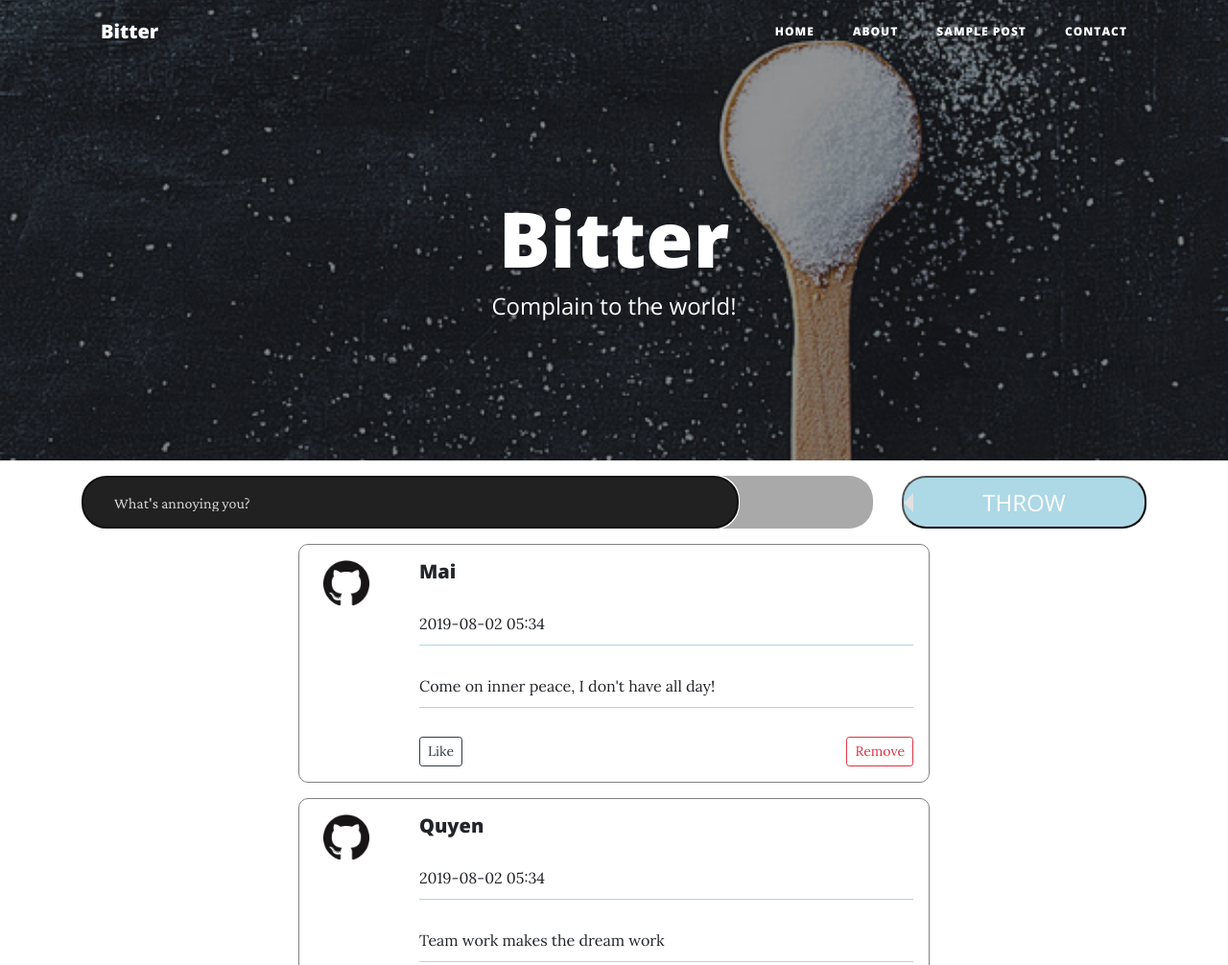
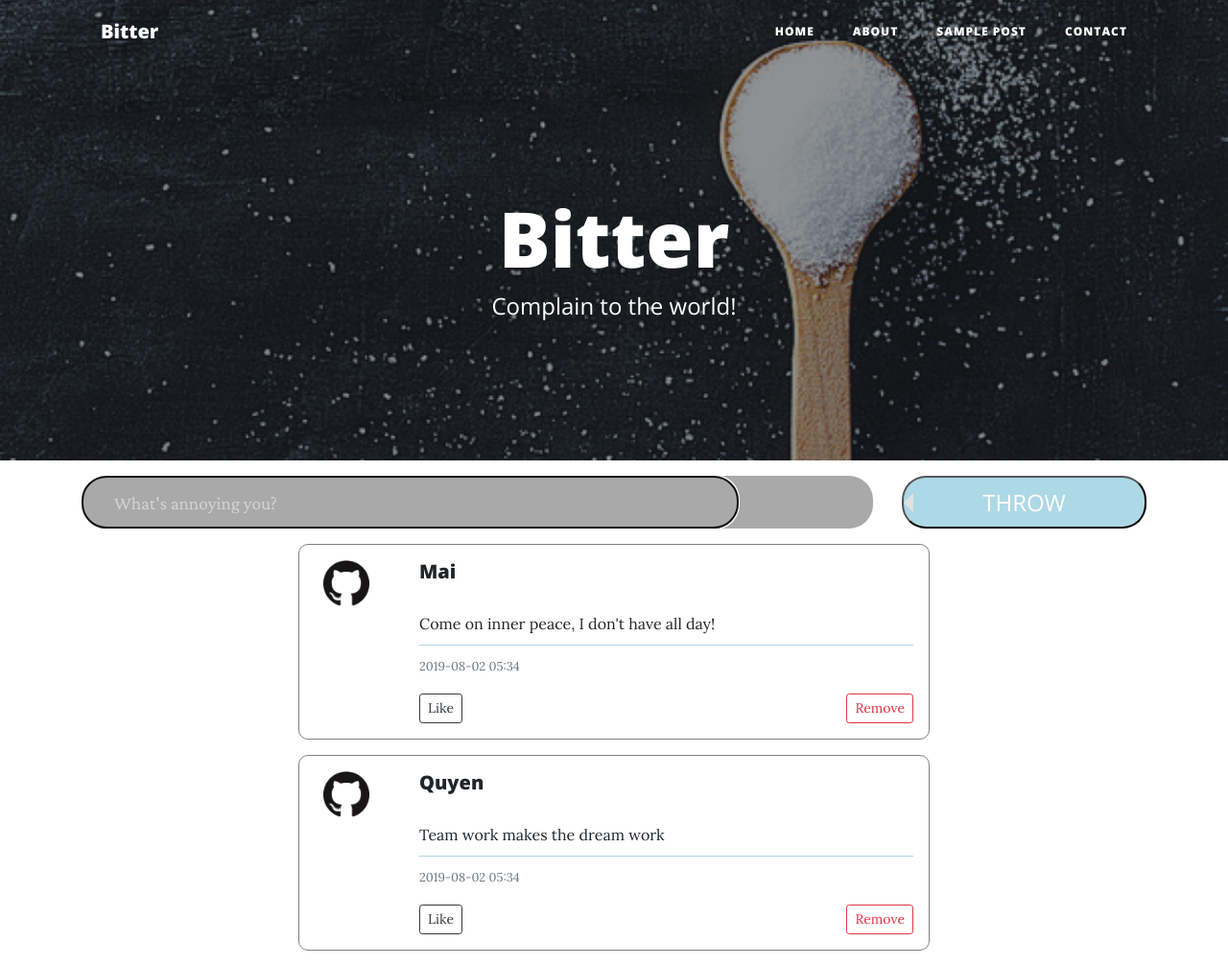
Before and after one commit to ShawnTalvacchia/Bitter, a website: page index.html in a window 1280 px wide. Shown: the top 1006 px of the page at 96% size. Drawn offline with nearby package versions, Linux system fonts and the light colour scheme.

Commit message:
styled input bar

```diff
--- a/css/style.css
+++ b/css/style.css
@@ -32,17 +32,19 @@ header {
     width: 700px;
     height: 55px;
     border-radius: 25px;
-    background-color: rgb(33, 33, 33);
+    background-color: darkgray;
     border-color: transparent;
     box-shadow: #e1e1e1;
-    color: white;
+    color: black;
     padding-left: 1rem;
     z-index: 1;
+    font-size: 1.2rem;
 }
 
 .inputBar input:hover {
-    background-color: rgb(58, 58, 58);
+    background-color: rgb(21, 21, 21);
     box-shadow: 0px 0px 3px 3px darkgrey;
+    color: white;
 }
 
 .inputBar button {
@@ -105,6 +107,12 @@ header.masthead {
 
 #tweets li p {
     font-size: 1rem;
+    margin-bottom: .2rem !important;
+}
+
+#tweets li small {
+    font-size: .8rem;
+    /* margin-bottom: 1rem !important; */
 }
 
 #tweets li p::after {
--- a/js/index.js
+++ b/js/index.js
@@ -27,8 +27,10 @@ function renderSingleTweet(tweet, index) {
       </div>
       <div class="col-10">
         <h5> ${tweet.userName} </h5>
-        <p> ${tweet.createdAt} </p>
         <p> ${tweet.body} </p>
+        <div class="mb-3 mt-1">
+          <small class="text-muted"> ${tweet.createdAt} </small>
+        </div>
         <div class="tweet-buttons">
           <button class="btn-sm btn btn-outline-dark"
                   onclick=toggle(${index})>${tweet.isLiked ? "Unlike" : "Like"}
```
